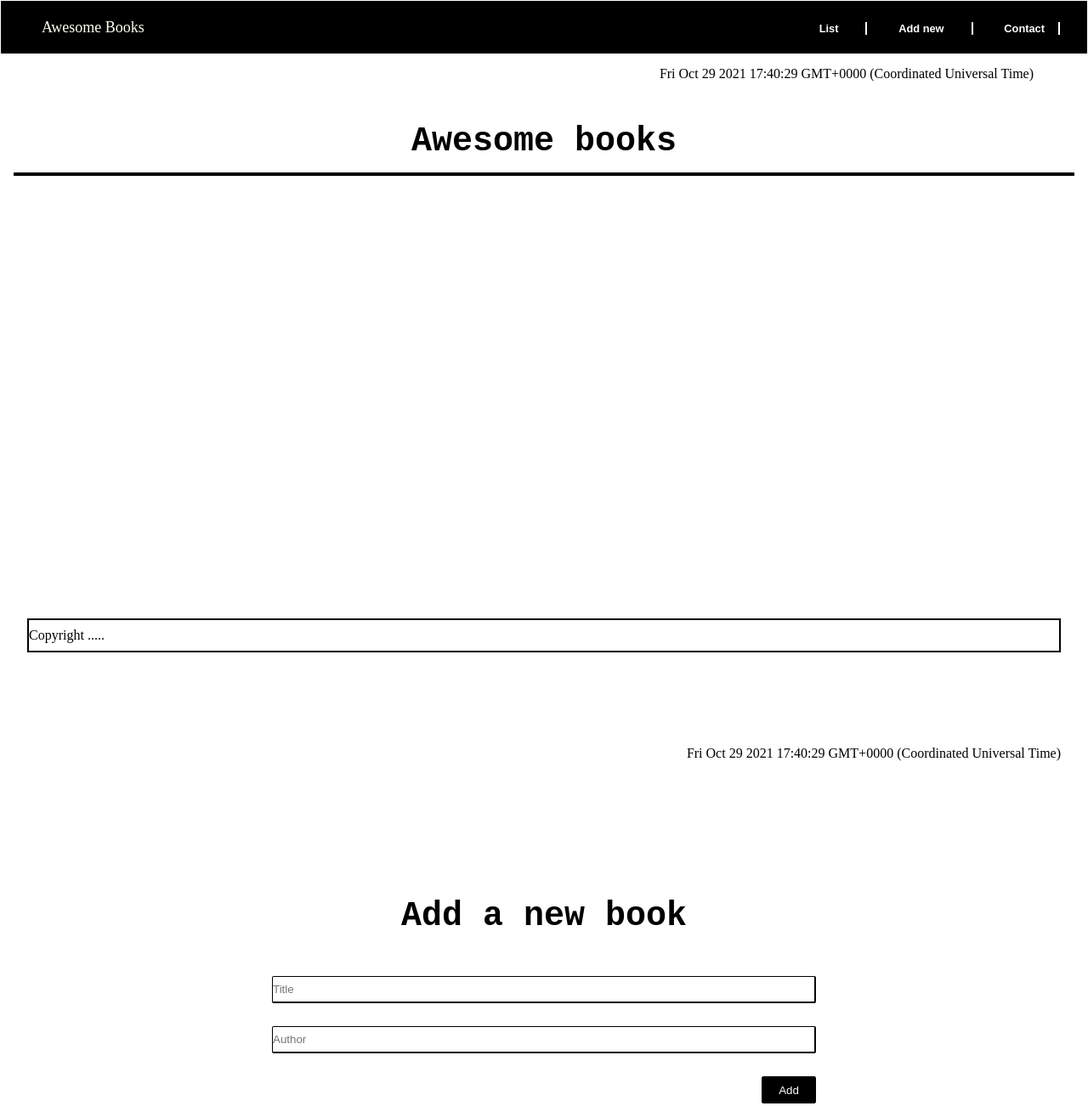
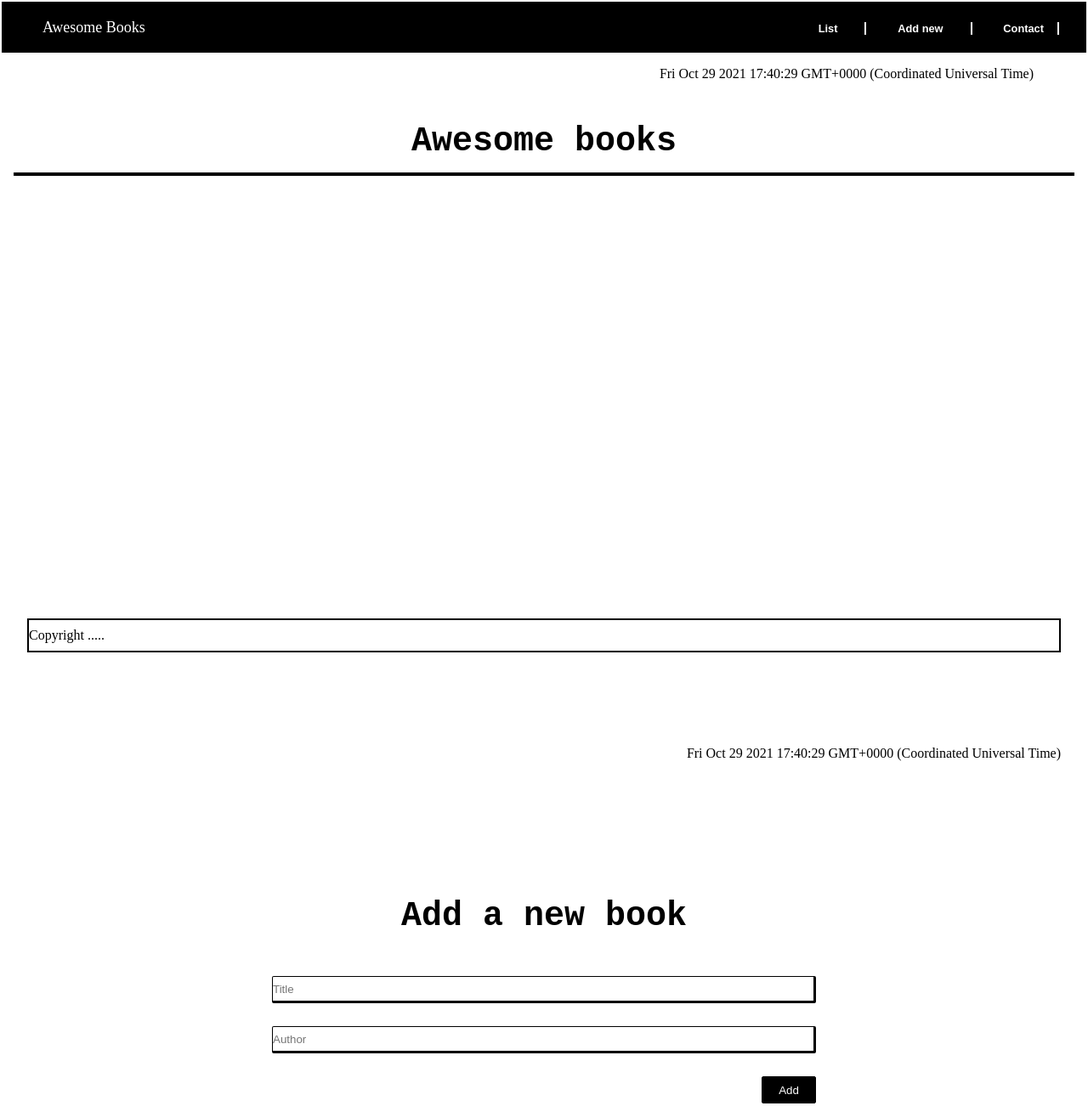
Before and after one commit to addisalemseifu/AusomeBooks, a plain HTML site: page index.html in a window 1280 px wide. Shown: the top 1302 px of the page at 85% size. Drawn offline with Linux system fonts and the light colour scheme; a script that the page names is missing.

Commit message:
Fixed Linter Errors.

```diff
--- a/style.css
+++ b/style.css
@@ -41,14 +41,15 @@ span {
 
 .menu_wrapper {
   position: fixed;
-  background: white;
+  background: black;
   display: flex;
   flex-direction: row;
   justify-content: space-between;
   align-items: center;
   width: 100%;
-  border: 2px solid black;
+  border: 2px solid white;
   height: 4rem;
+  color: white;
 }
 
 .logo {
@@ -95,12 +96,6 @@ span {
   margin: auto;
   width: 95%;
   margin-bottom: 2rem;
-}
-
-.menu_wrapper {
-  background-color: black;
-  border: 1px solid white;
-  color: ivory;
 }
 
 .menue_txt:hover {
@@ -229,13 +224,6 @@ li {
   margin-left: 45rem;
 }
 
-input,
-#txt,
-#txtOne {
-  border-right: 2px solid black;
-  border-bottom: 2px solid black;
-}
-
 button {
   background-color: black;
   color: white;
```
